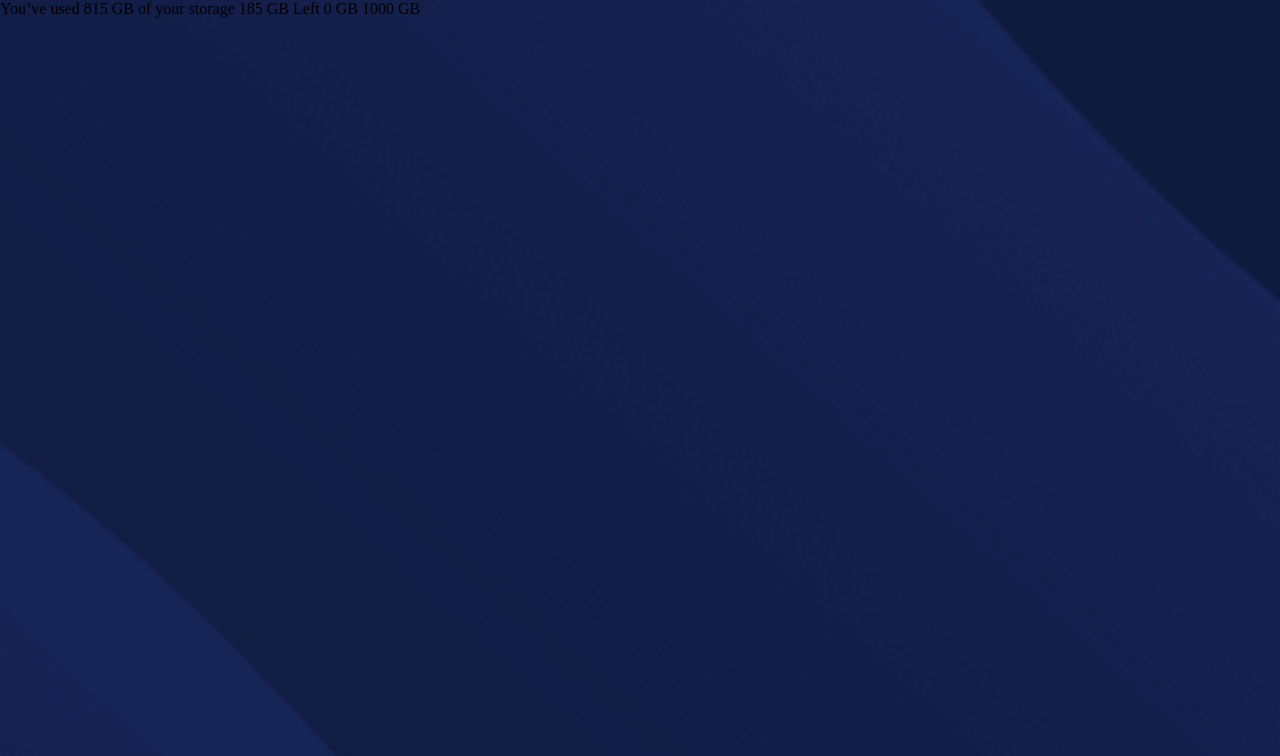
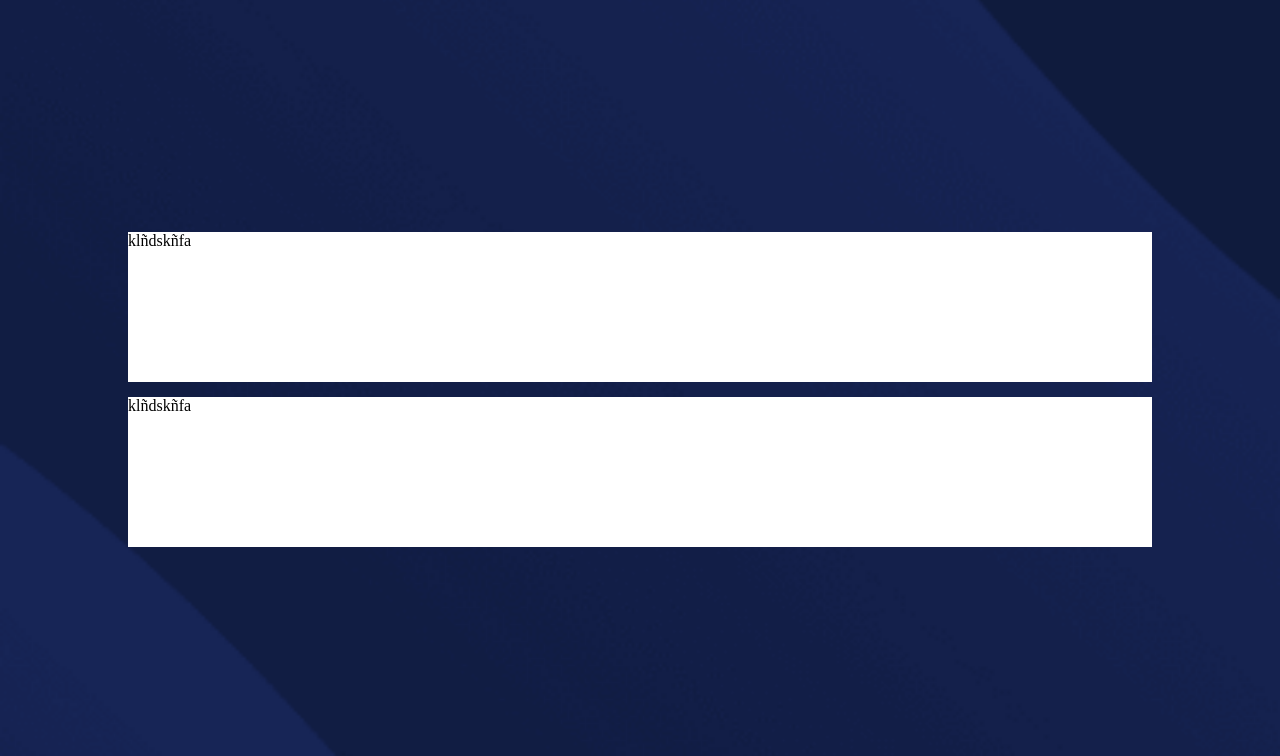
Before and after one commit to FranciscoFrontEndDeveloper/fylo-data-storage-component-master, a plain HTML site: page index.html in a window 1280 px wide. Shown: the top 756 px of the page. Drawn offline with Linux system fonts and the light colour scheme.

Commit message:
grid main__containerChallenge completed

```diff
--- a/index.html
+++ b/index.html
@@ -22,12 +22,12 @@
 
   <main class="main">
     <div class="main__containerChallenge">
-      You’ve used 815 GB of your storage
-
-      185 GB Left
-
-      0 GB
-      1000 GB
+      <div class="subContainer1">
+        klñdskñfa
+      </div>
+      <div class="subContainer2">
+        klñdskñfa
+      </div>
     </div>
     <div class="main__containerFooter">
       <div class="containerFooter">
@@ -41,7 +41,12 @@
     </div>
   </main>
 
+      <!-- You’ve used 815 GB of your storage
 
+      185 GB Left
+
+      0 GB
+      1000 GB -->
 
 
 </body>
--- a/styles.sass
+++ b/styles.sass
@@ -13,8 +13,23 @@
  background-repeat: no-repeat
  background-size: cover
  background-position: center
+ display: grid
+ justify-items: center
+ grid-template-columns: 1fr
+ grid-template-rows: 1fr 1fr
+ align-items: center
+ row-gap: 15px
 
+.subContainer1, .subContainer2
+ background: white
+ width: 80%
+ height: 150px
 
+.subContainer1
+ align-self: end
+
+.subContainer2
+ align-self: start
 
 
 
```
Also changed, not shown: styles.css, 1 other file.
